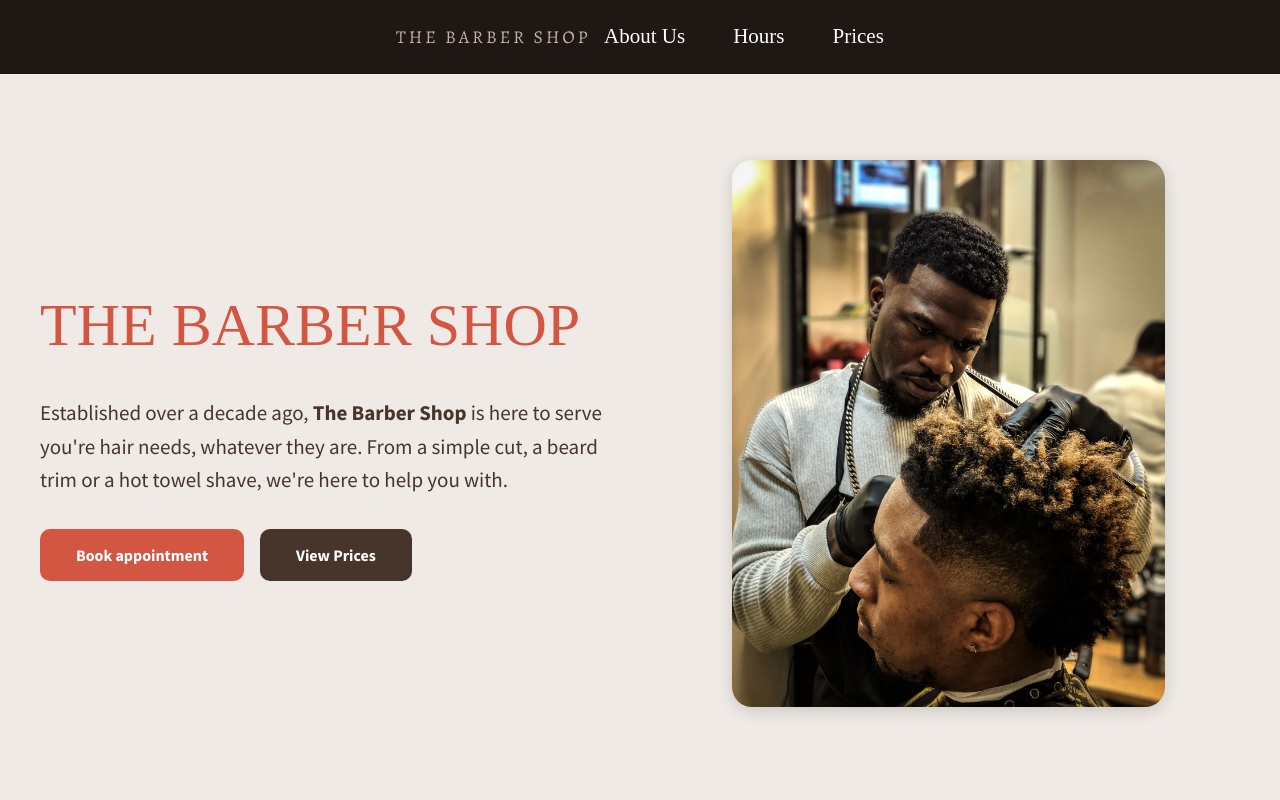
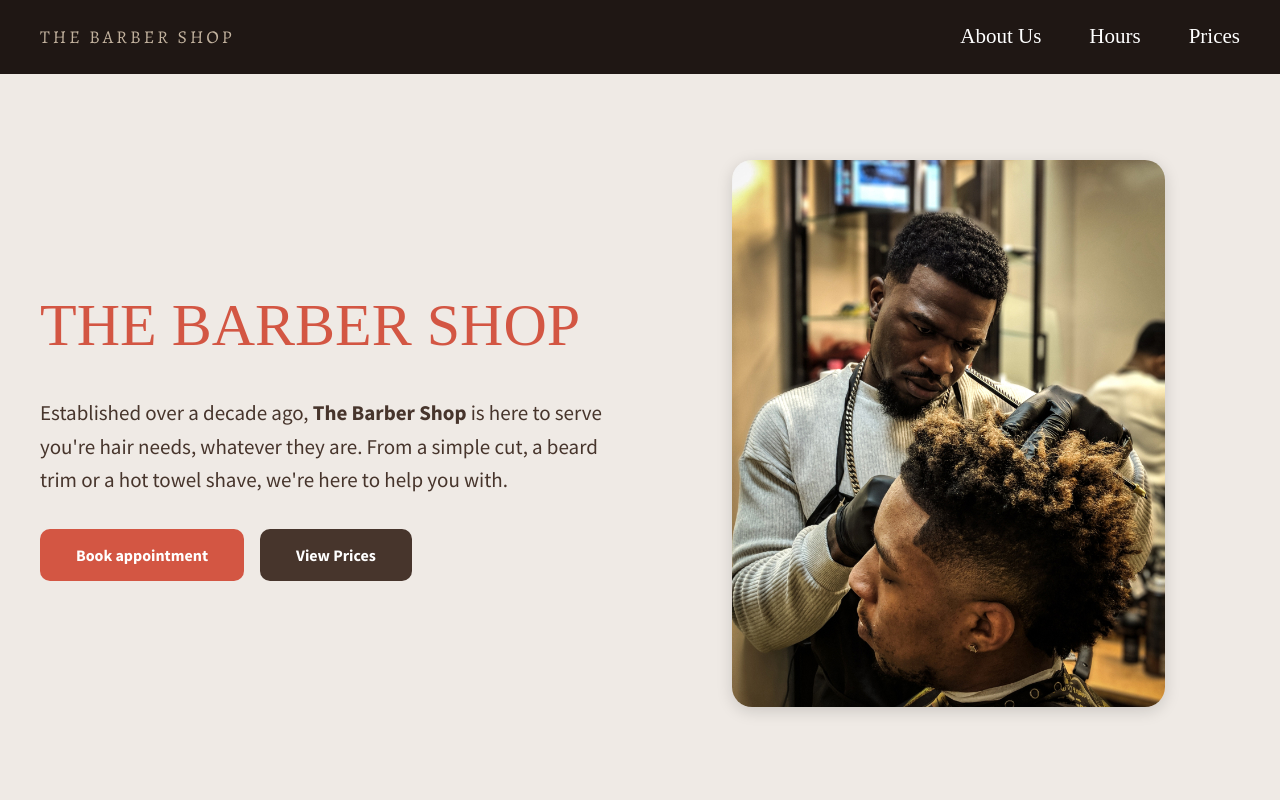
Before and after one commit to fszabi/barber, a website built with Vite: page index.html in a window 1280 px wide. Shown: the top 800 px of the page. Built offline with nearby package versions, Linux system fonts and the light colour scheme; some packages are replaced by stand-ins of ours; a web font is replaced by a local one.

Commit message:
updated header flex

```diff
--- a/scss/components/_primary-header.scss
+++ b/scss/components/_primary-header.scss
@@ -12,7 +12,8 @@
   background-color: clr(primary, 900);
 
   .container.flex-group {
-    justify-content: center;
-    align-items: center;
+    @include mqMax(medium) {
+      justify-content: center;
+    }
   }
 }
```
